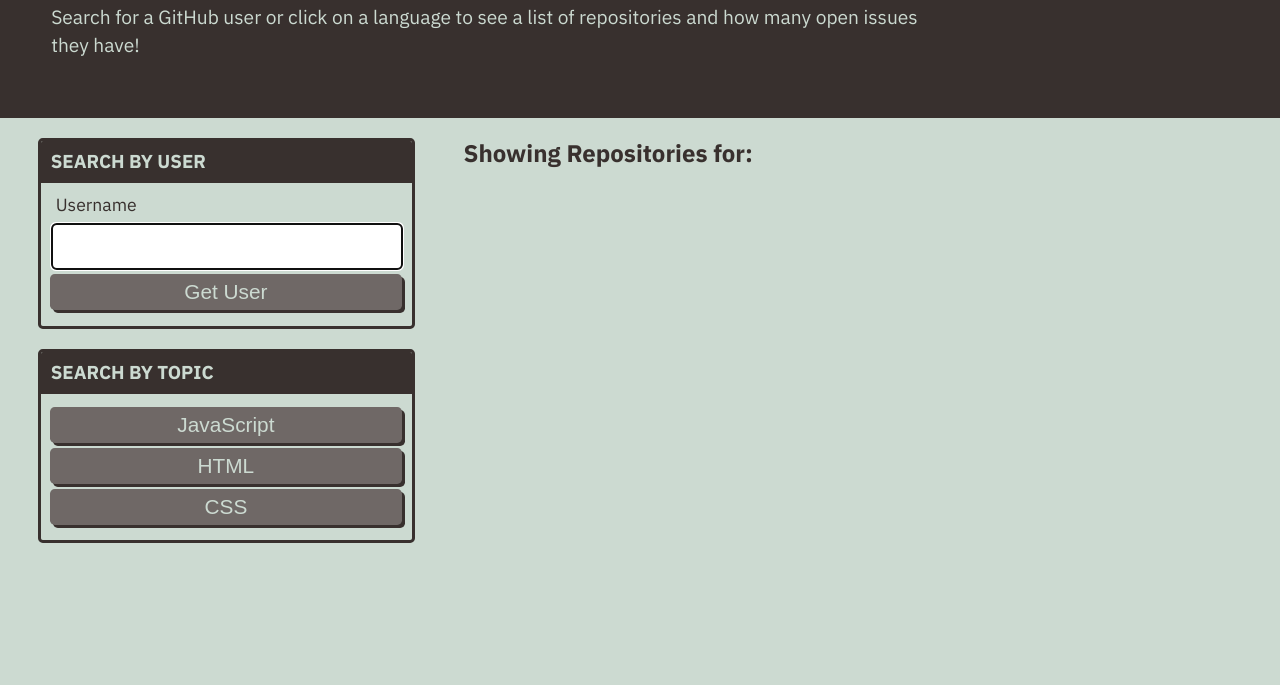
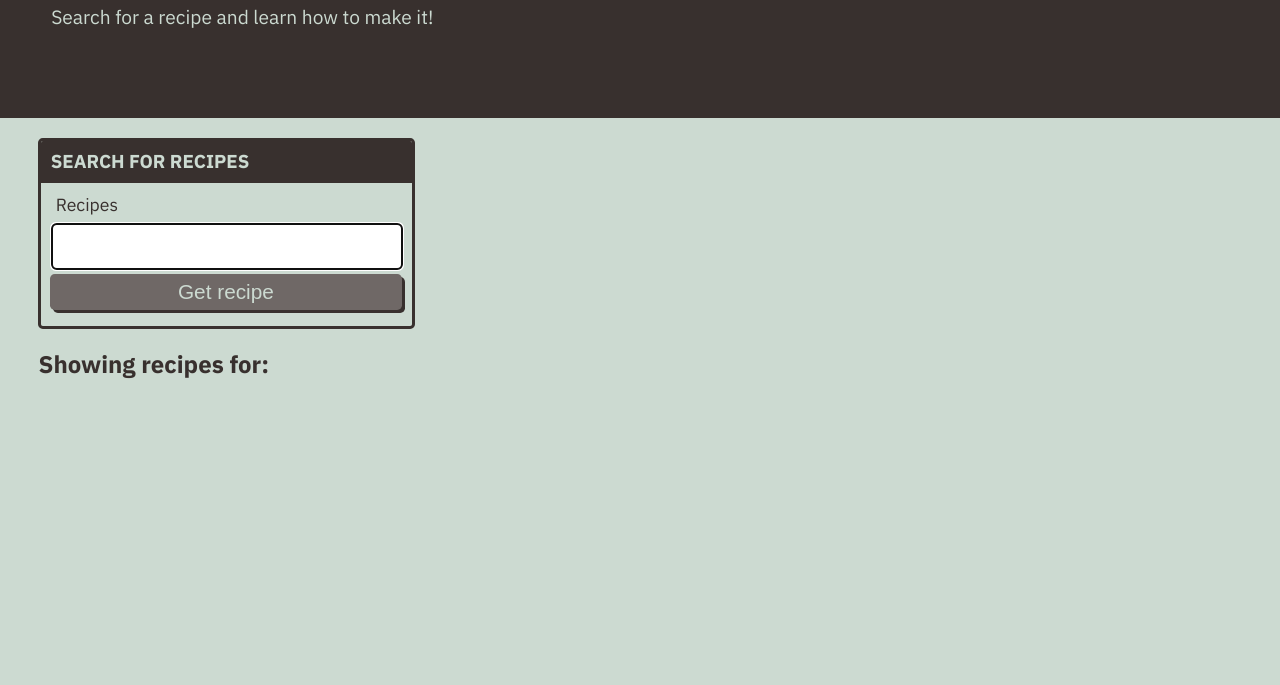
Before and after one commit to mobarreh/Project_1, a plain HTML site: page index.html in a window 1280 px wide. Shown: the part 115-800 px from the top of the page. Drawn offline with Linux system fonts and the light colour scheme.

Commit message:
framework

```diff
--- a/assets/js/homepage.js
+++ b/assets/js/homepage.js
@@ -1,21 +1,21 @@
 var userFormEl = document.querySelector('#user-form');
 var languageButtonsEl = document.querySelector('#language-buttons');
-var nameInputEl = document.querySelector('#username');
+var nameInputEl = document.querySelector('#recipes');
 var repoContainerEl = document.querySelector('#repos-container');
 var repoSearchTerm = document.querySelector('#repo-search-term');
 
 var formSubmitHandler = function (event) {
   event.preventDefault();
 
-  var username = nameInputEl.value.trim();
+  var recipes = nameInputEl.value.trim();
 
-  if (username) {
-    getUserRepos(username);
+  if (recipes) {
+    getUserRepos(recipes);
 
     repoContainerEl.textContent = '';
     nameInputEl.value = '';
   } else {
-    alert('Please enter a GitHub username');
+    alert('Please enter a recipes');
   }
 };
 
--- a/index.html
+++ b/index.html
@@ -14,9 +14,9 @@
 <body class="flex-column min-100-vh">
   <header class="hero">
     <h1 class="app-title">
-      <i class="fab fa-github"></i> Git it Done!
+      <i class="fas fa-drumstick-bite"></i> Recipes 4 U
     </h1>
-    <p>Search for a GitHub user or click on a language to see a list of repositories and how many open issues they have!
+    <p>Search for a recipe and learn how to make it!
     </p>
   </header>
 
@@ -25,26 +25,17 @@
     <div class="col-12 col-md-4">
 
       <div class="card">
-        <h3 class="card-header text-uppercase">Search By User</h3>
+        <h3 class="card-header text-uppercase">Search for Recipes</h3>
         <form id="user-form" class="card-body">
-          <label class="form-label" for="username">Username</label>
+          <label class="form-label" for="username">Recipes</label>
           <input name="username" id="username" type="text" autofocus="true" class="form-input" />
-          <button type="submit" class="btn">Get User</button>
+          <button type="submit" class="btn">Get recipe</button>
         </form>
       </div>
 
-      <div class="card">
-        <h3 class="card-header text-uppercase">Search By Topic</h3>
-        <div id="language-buttons" class="card-body">
-          <button data-language="javascript" class="btn">JavaScript</button>
-          <button data-language="html" class="btn">HTML</button>
-          <button data-language="css" class="btn">CSS</button>
-        </div>
-      </div>
-    </div>
 
     <div class="col-12 col-md-8">
-      <h2 class="subtitle">Showing Repositories for: <span id="repo-search-term"></span></h2>
+      <h2 class="subtitle">Showing recipes for: <span id="repo-search-term"></span></h2>
       <div id="repos-container" class="list-group"></div>
     </div>
   </main>
```
